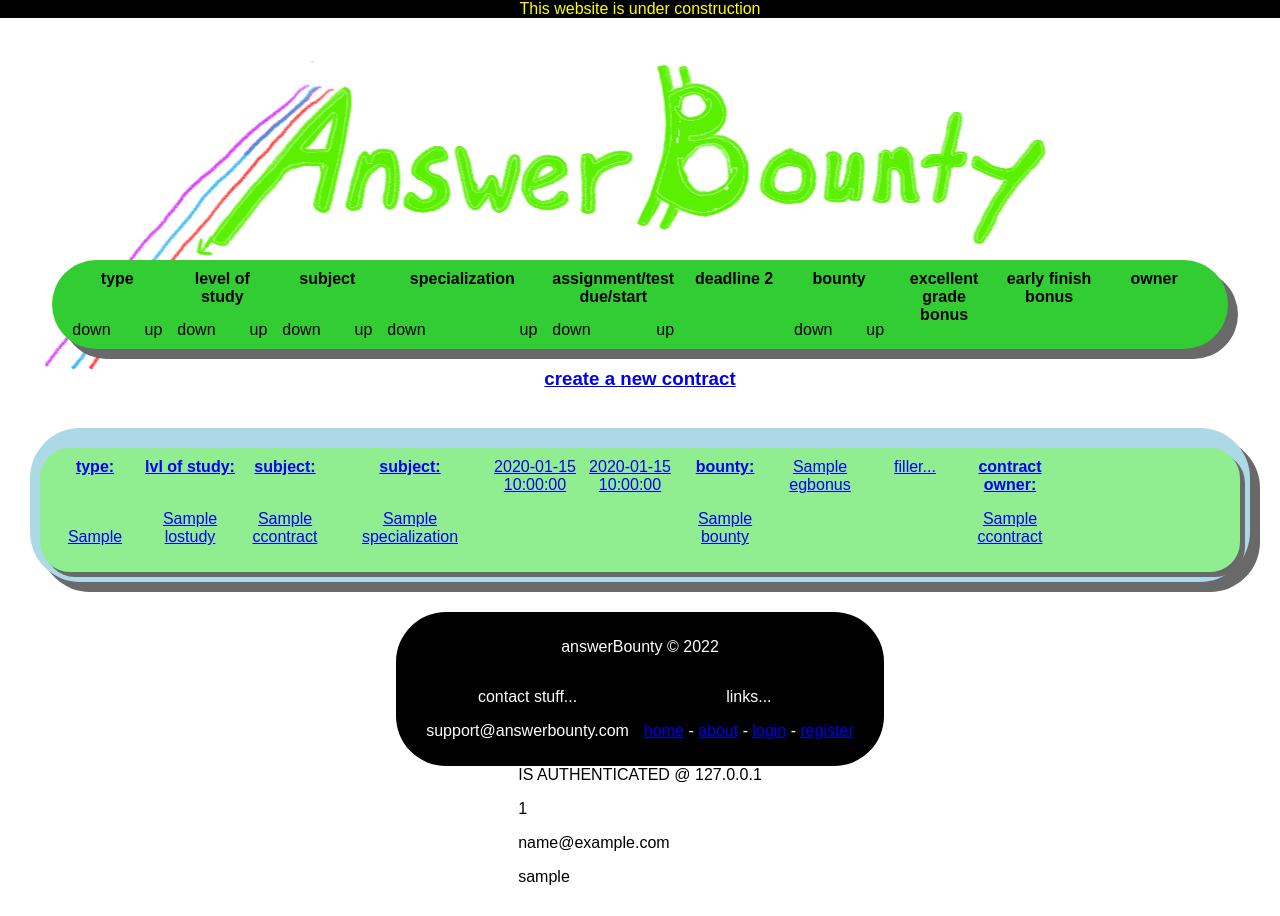
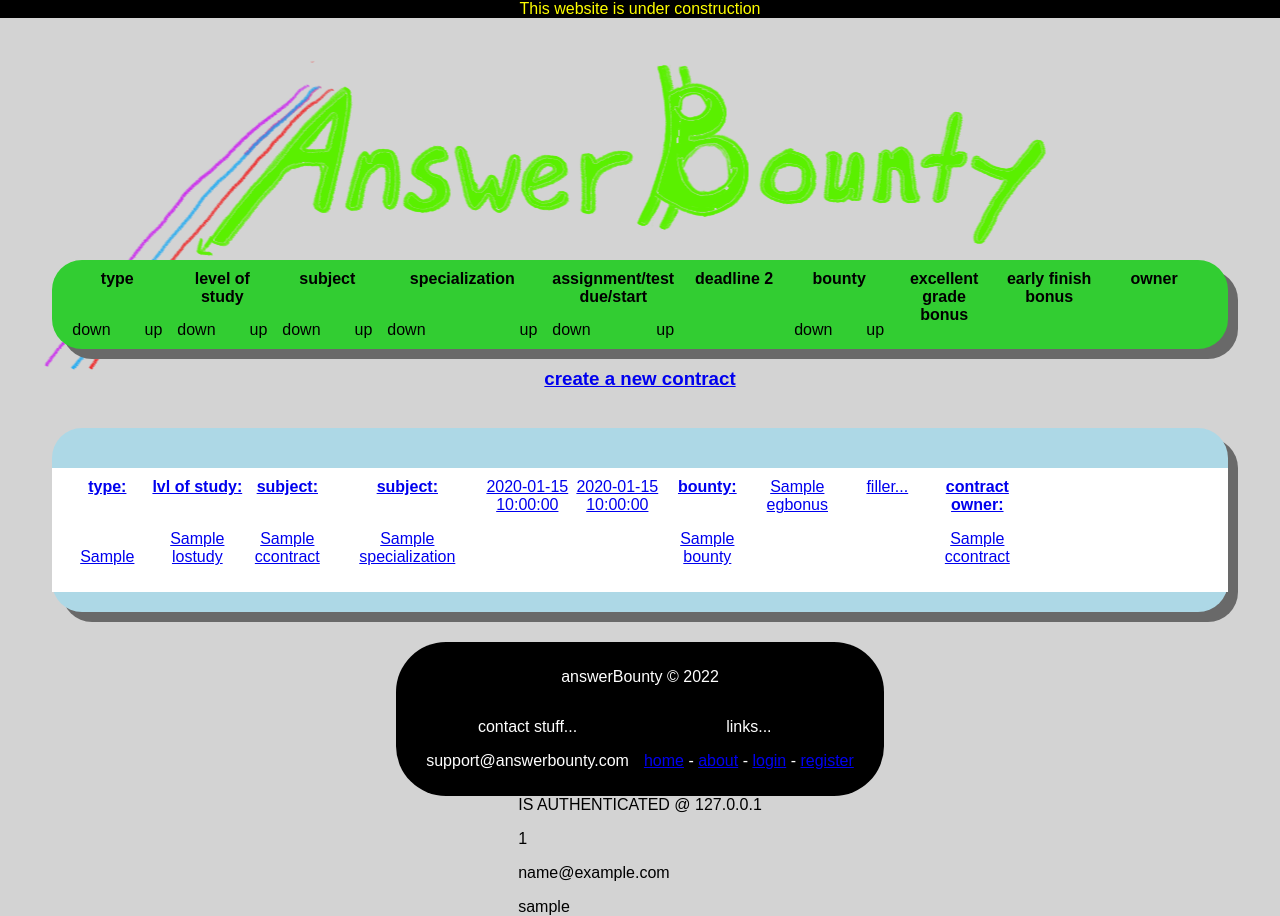
Before and after one commit to maimedlord/ab, a Flask app: page /market in a window 1280 px wide. Before the commit the page ends 885 px from the top, so only its background shows below. Run offline with Flask 2, Linux system fonts and the light colour scheme; the visitor is signed in with stand-in values (Sample User, id 1); a database or web service that is not in the repository returns one stand-in record (values such as "Sample title"); parts of the project's set-up code (start-up, migrations or seed data) failed here and were passed over.

Commit message:
working on account/market views

```diff
--- a/static/css/base.css
+++ b/static/css/base.css
@@ -1,4 +1,5 @@
 body {
+    background-color: lightgrey;
     font-family: Arial;
     margin: 0;
     padding: 0;
--- a/static/css/market.css
+++ b/static/css/market.css
@@ -13,13 +13,10 @@
     text-align: center;
 }
 .row_market {
-    background-color: lightgreen;
-    border-radius: 30px;
-    box-shadow: 5px 5px dimgray;
+    background-color: white;
     display: flex;
     flex-direction: row;
     flex-wrap: wrap;
-    gap: 5px;
     margin-top: 10px;
     padding: 10px;
 }
@@ -27,7 +24,7 @@
 #container_market_header {
     align-self: center;
     background-color: limegreen;
-    border-radius: 50px;
+    border-radius: 30px;
     box-shadow: 10px 10px dimgray;
     display: flex;
     flex-direction: column;
@@ -36,11 +33,11 @@
 #container_market_table {
     align-self: center;
     background-color: lightblue;
-    border-radius: 50px;
+    border-radius: 30px;
     box-shadow: 10px 10px dimgray;
     display: flex;
     flex-direction: column;
-    padding: 10px;
+    padding: 30px 0px 20px 0px;
     margin-top: 20px;
     max-width: 1200px;
     width: 100%;
--- a/templates/account.html
+++ b/templates/account.html
@@ -53,6 +53,7 @@
     </div>
     <div id="container_contracts">
         <div id="r_header">
+            <div>sort by:</div>
             <div class="c_contract_header" id="c_position"><b>position</b>
                 <div class="c_inner_row">
                     <span onclick="sort_alpha('container_contracts_table', 'down', 'position')">down</span>
```
Also changed, not shown: static/css/account.css (+7 -13 lines).
